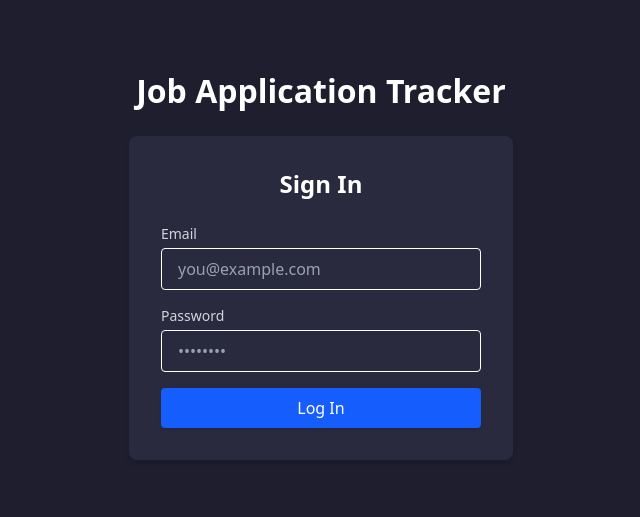
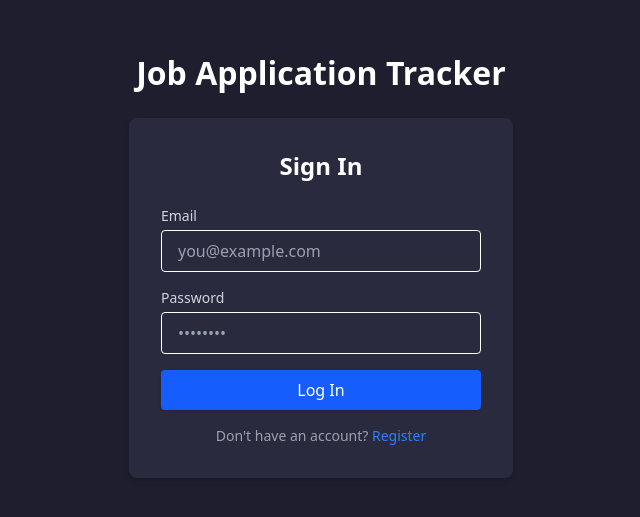
Before and after one commit to kamalndev/ApplicationTracker, a React (Vite) app in the folder site/: page / in a window 1280 px wide. Shown: the part 135-652 px from the top of the page, without its empty margins (319-959 px from the left). Built offline with nearby package versions, Linux system fonts and the light colour scheme.

Commit message:
Add login page and adjust routes

```diff
--- a/site/src/App.jsx
+++ b/site/src/App.jsx
@@ -1,28 +1,42 @@
-import { BrowserRouter as Router, Routes, Route } from 'react-router-dom';
-import { useState } from 'react'
-import Layout from './Layout';
-import Login from './pages/Login';
-import PersonalDashboard from './pages/PersonalDashboard';
-import PublicDashboard from './pages/PublicDashboard';
-import SearchPage from './pages/SearchPage';
-import './index.css'
-
+import {
+	BrowserRouter as Router,
+	Routes,
+	Route,
+	Navigate,
+} from "react-router-dom";
+import { useState } from "react";
+import Layout from "./Layout";
+import Login from "./pages/Login";
+import PersonalDashboard from "./pages/PersonalDashboard";
+import PublicDashboard from "./pages/PublicDashboard";
+import SearchPage from "./pages/SearchPage";
+import "./index.css";
 
 function App() {
-  const [count, setCount] = useState(0)
+	const [count, setCount] = useState(0);
+	const userId = localStorage.getItem("userid");
 
 	return (
 		<Router>
 			<Routes>
-        <Route path="/" element={<Login/>}/>
-        <Route element={<Layout/>}>
-          <Route path="/dashboard" element={<PersonalDashboard/>}/>
-          <Route path="/public" element={<PublicDashboard/>}/>
-          <Route path="/search" element={<SearchPage/>}/>
+				<Route
+					path="/"
+					element={
+						userId ? (
+							<Navigate to="/dashboard" replace />
+						) : (
+							<Login />
+						)
+					}
+				/>
+				<Route element={<Layout />}>
+					<Route path="/dashboard" element={<PersonalDashboard />} />
+					<Route path="/public" element={<PublicDashboard />} />
+					<Route path="/search" element={<SearchPage />} />
 				</Route>
 			</Routes>
 		</Router>
-  )
+	);
 }
 
-export default App
+export default App;
--- a/site/src/pages/Login.jsx
+++ b/site/src/pages/Login.jsx
@@ -1,10 +1,11 @@
-import { Link } from "react-router-dom";
+import { Link, useNavigate } from "react-router-dom";
 import { useState } from "react";
 
 const API_URL = import.meta.env.VITE_API_URL;
 
 export default function LoginPage() {
 	const [form, setForm] = useState({ email: "", password: "" });
+	const navigate = useNavigate();
 
 	const [loginError, setLoginError] = useState(null);
 
@@ -15,7 +16,11 @@ export default function LoginPage() {
 
 	const handleSubmit = async (e) => {
 		e.preventDefault();
-		console.log("Logging in with", form, "and API_URL", API_URL);
+		setLoginError(null);
+		if (!form.email || !form.password) {
+			setLoginError("Please fill in all fields");
+			return;
+		}
 
 		try {
 			const res = await fetch(`${API_URL}/api/login`, {
@@ -35,13 +40,14 @@ export default function LoginPage() {
 
 			if (data.success) {
 				localStorage.setItem("userid", data.user_id);
-				window.location.href = "/dashboard"; // Redirect to dashboard
+				navigate("/dashboard", { replace: true });
 			} else {
 				setLoginError(data.message || "Email or password is incorrect");
 				return;
 			}
 		} catch (err) {
 			console.error("Error logging in:", err);
+			setLoginError("An error occurred. Please try again.");
 		}
 	};
 
@@ -105,6 +111,15 @@ export default function LoginPage() {
 						Log In
 					</button>
 				</form>
+				<p className="mt-4 text-sm text-gray-400 text-center">
+					Don't have an account?{" "}
+					<Link
+						to="/register"
+						className="text-blue-500 hover:underline"
+					>
+						Register
+					</Link>
+				</p>
 			</div>
 		</div>
 	);
```
Lines whose indentation alone changed are shown as unchanged.
